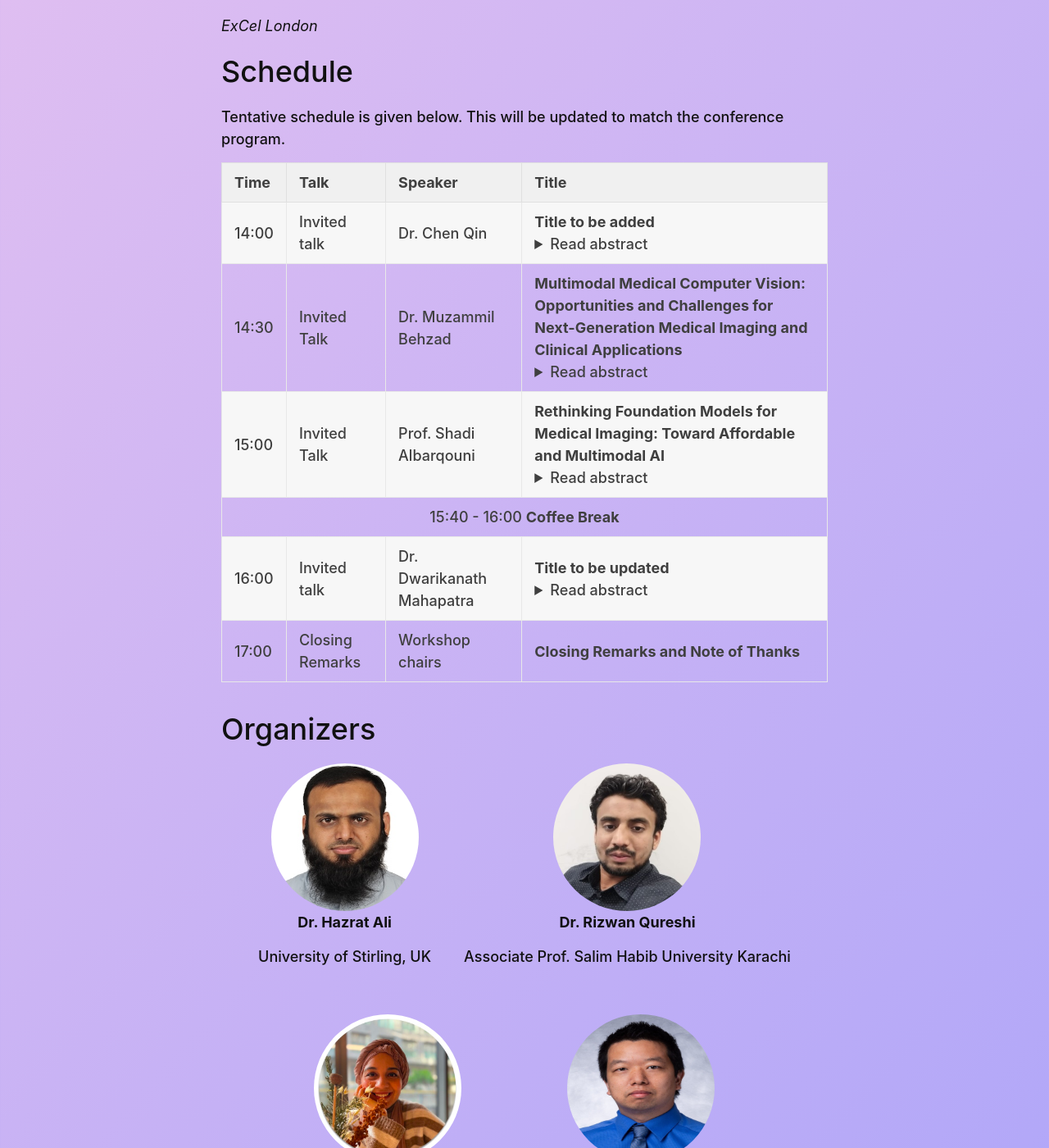
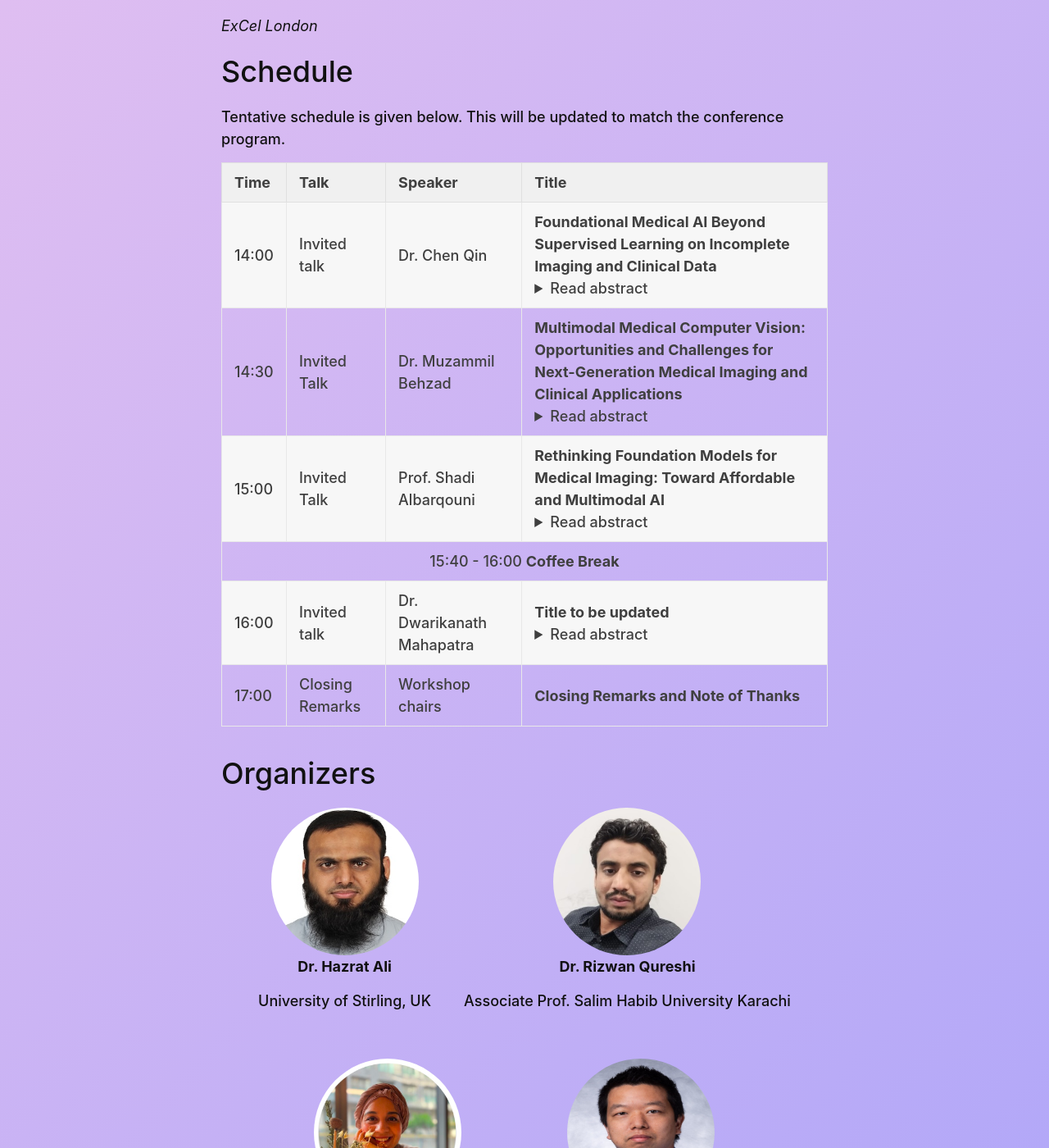
Before and after one commit to hazratali/faibi2026, a Jekyll site: the page built from index.md, in a window 1280 px wide and 1400 px high, scrolled down 2036 px. Shown: the whole window at 82% size. Built offline with Jekyll 4.4.1, drawn with Linux system fonts in a browser that asks for light colours; some of the changed text lies outside the part shown.

Commit message:
Update index.md

```diff
--- a/index.md
+++ b/index.md
@@ -144,10 +144,10 @@ Tentative schedule is given below. This will be updated to match the conference
         <td>14:00</td>
         <td>Invited talk</td>
         <td>Dr. Chen Qin</td>
-        <td><strong>Title to be added</strong>
+        <td><strong>Foundational Medical AI Beyond Supervised Learning on Incomplete Imaging and Clinical Data</strong>
             <details>
                 <summary>Read abstract</summary>
-                Abstract yet to be added.
+                As the biomedical imaging community explores the potential of large-scale foundation models, a critical bottleneck remains: real-world clinical data is inherently messy, incomplete, and rarely contains perfect ground truth. To build truly foundational AI capabilities that scale to clinical workflows, the field must move beyond traditional supervised learning paradigms. This talk presents a suite of beyond-supervised methodologies designed to tackle data incompleteness at two critical stages: physical acquisition and semantic diagnosis. First, we address the challenge of incomplete imaging signals through advanced generative modeling and unsupervised reconstruction frameworks. By learning directly from partial or accelerated physical measurements, these methods enable high-fidelity image reconstruction without the strict reliance on fully sampled reference scans. Second, we transition to downstream clinical applications by exploring multimodal architectures that fuse high-dimensional images with heterogeneous clinical records. By leveraging advanced representation learning, these systems natively handle missing clinical variables and effectively utilize unannotated data, dynamically adapting to imperfect patient profiles. By advancing medical AI beyond supervised learning at both the physics and clinical levels, we provide grounded steps toward learning the robust representations required for the next generation of clinical AI.
             </details>
         </td>
     </tr>
```
